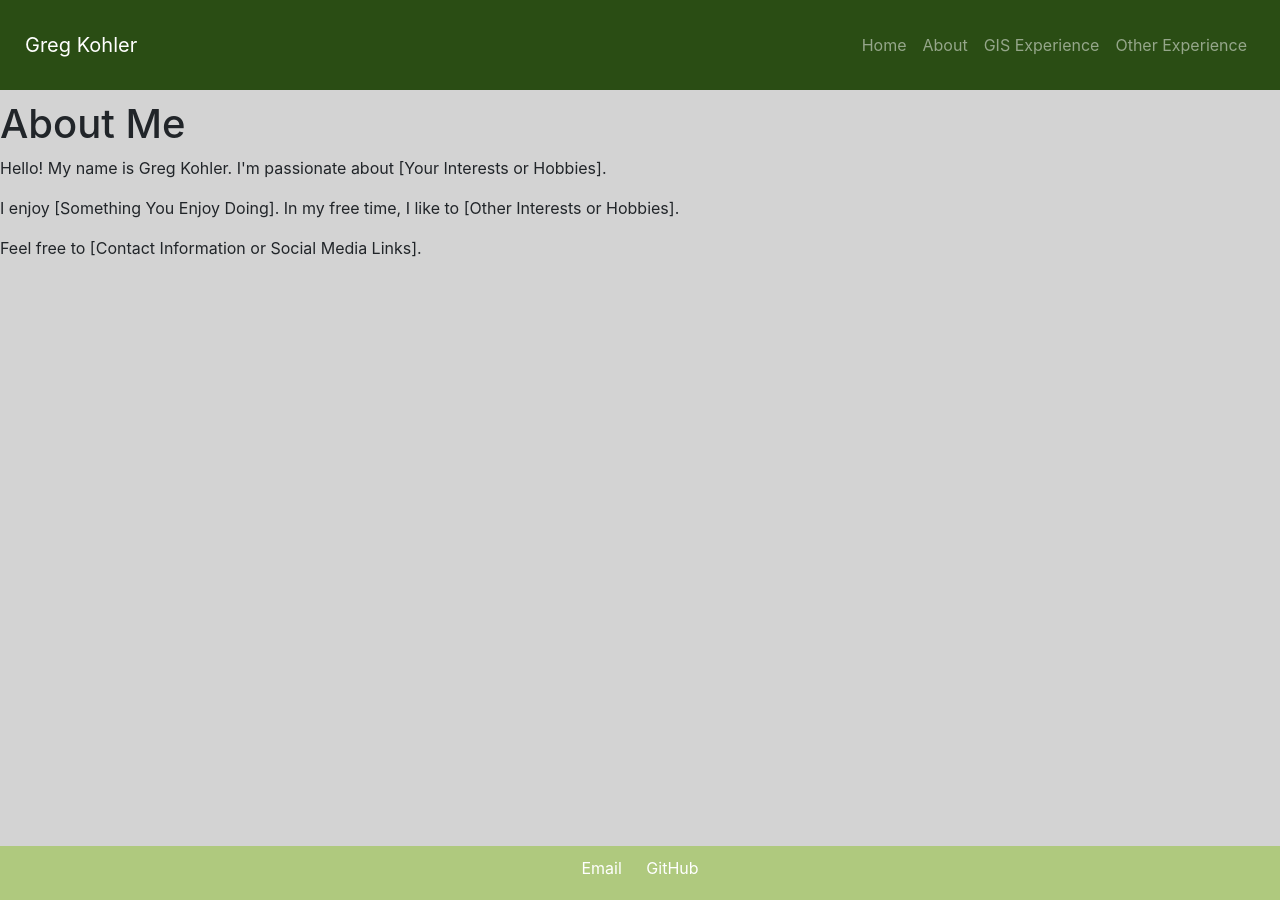
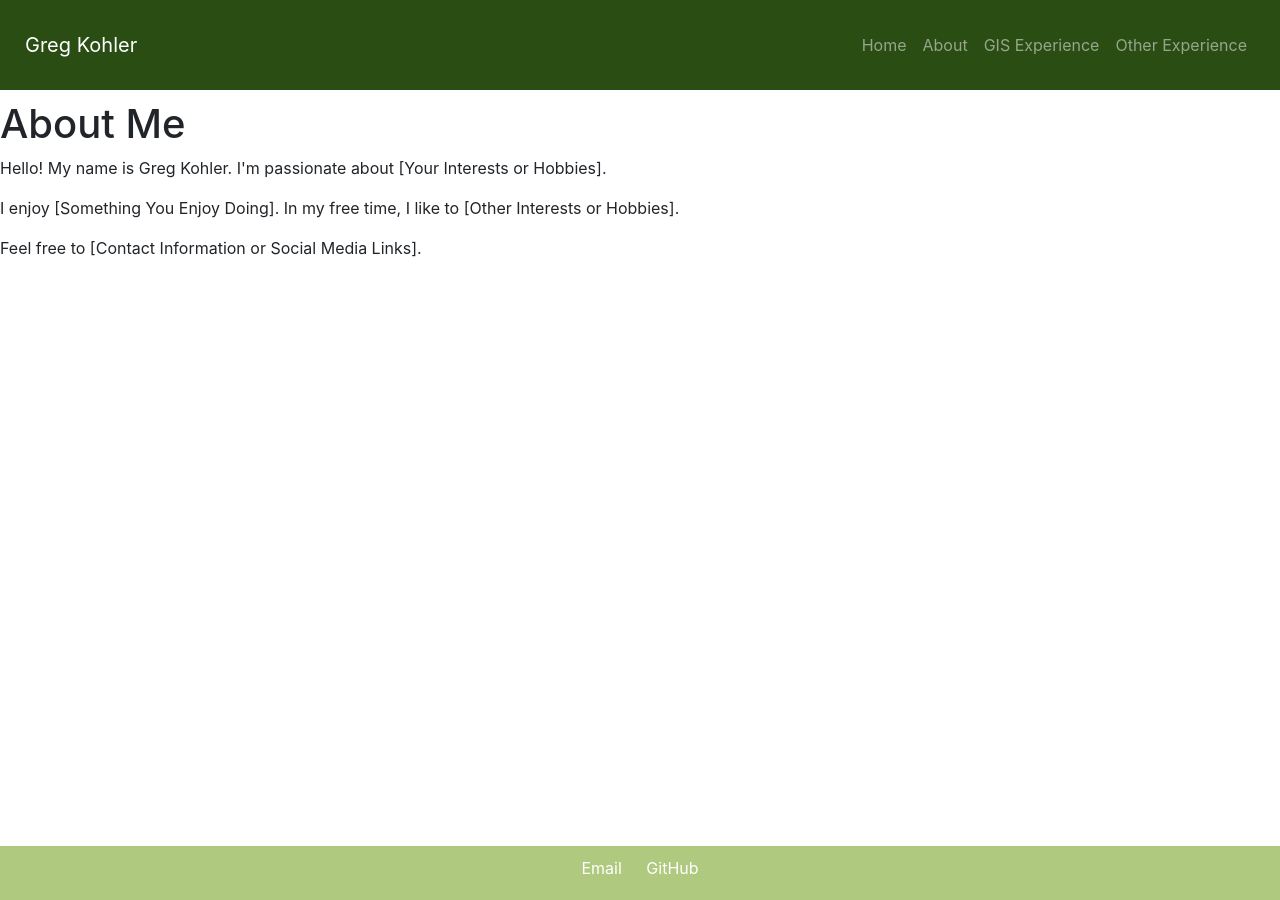
Before and after one commit to greg-kohler/myportfolio, a Jekyll site: the page built from about.html, in a window 1280 px wide. Built offline with Jekyll 4.4.1, drawn with Linux system fonts in a browser that asks for light colours.

Commit message:
Update master.html

```diff
--- a/_layouts/master.html
+++ b/_layouts/master.html
@@ -75,7 +75,7 @@
     <link href="https://stackpath.bootstrapcdn.com/bootstrap/4.5.2/css/bootstrap.min.css" rel="stylesheet">
 </head>
 
-<body style="background-color:lightgrey;">
+<body>
     <!-- Navigation Bar -->
     <nav id="navbar" class="navbar navbar-dark navbar-expand-lg fixed-left" style="background-color: #2A4D14; position: fixed; top: 0; width: 100%; padding: 25px; z-index:9999;">
         <a id="logo" class="navbar-brand" href="#">Greg Kohler</a>
```
